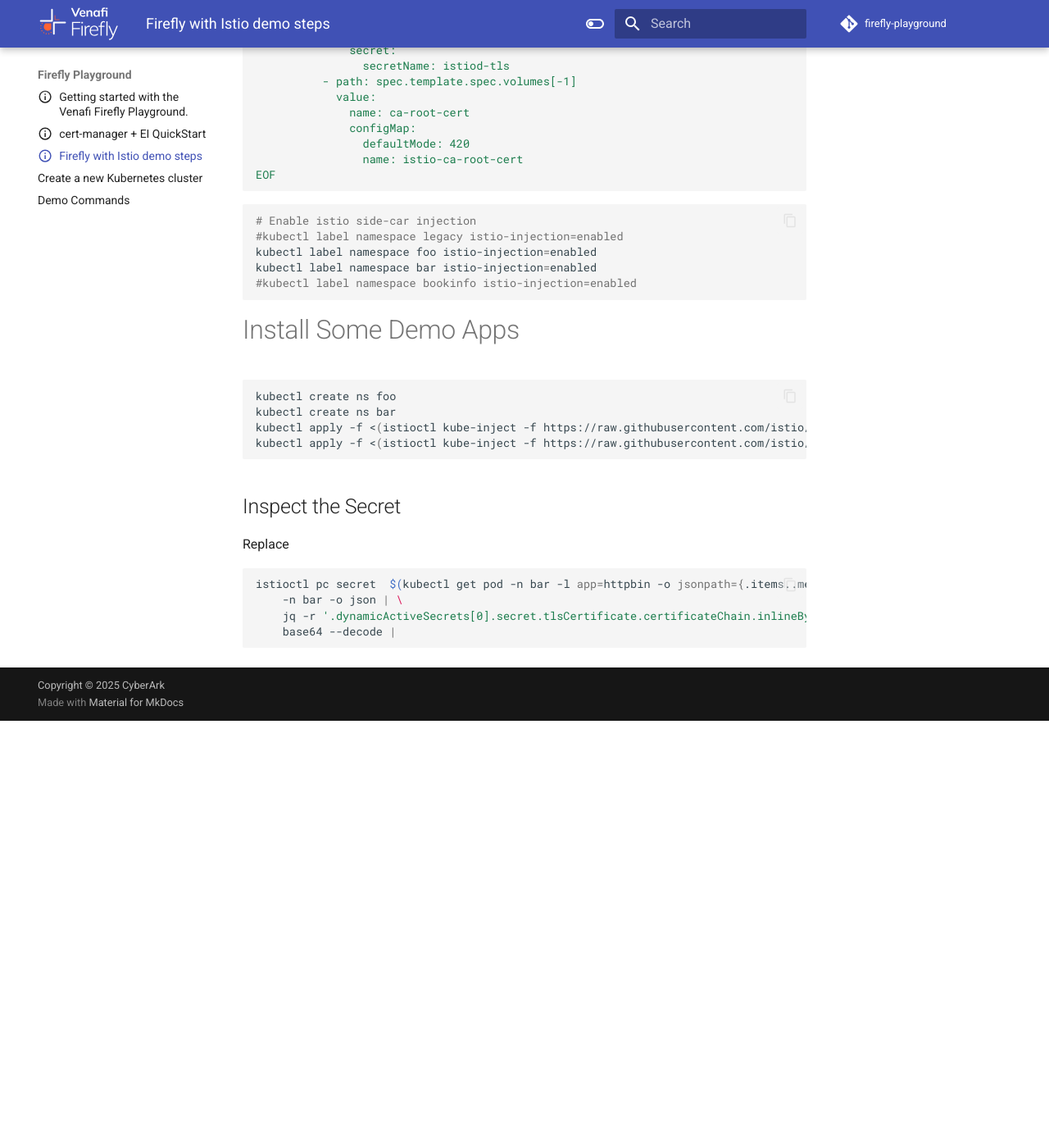
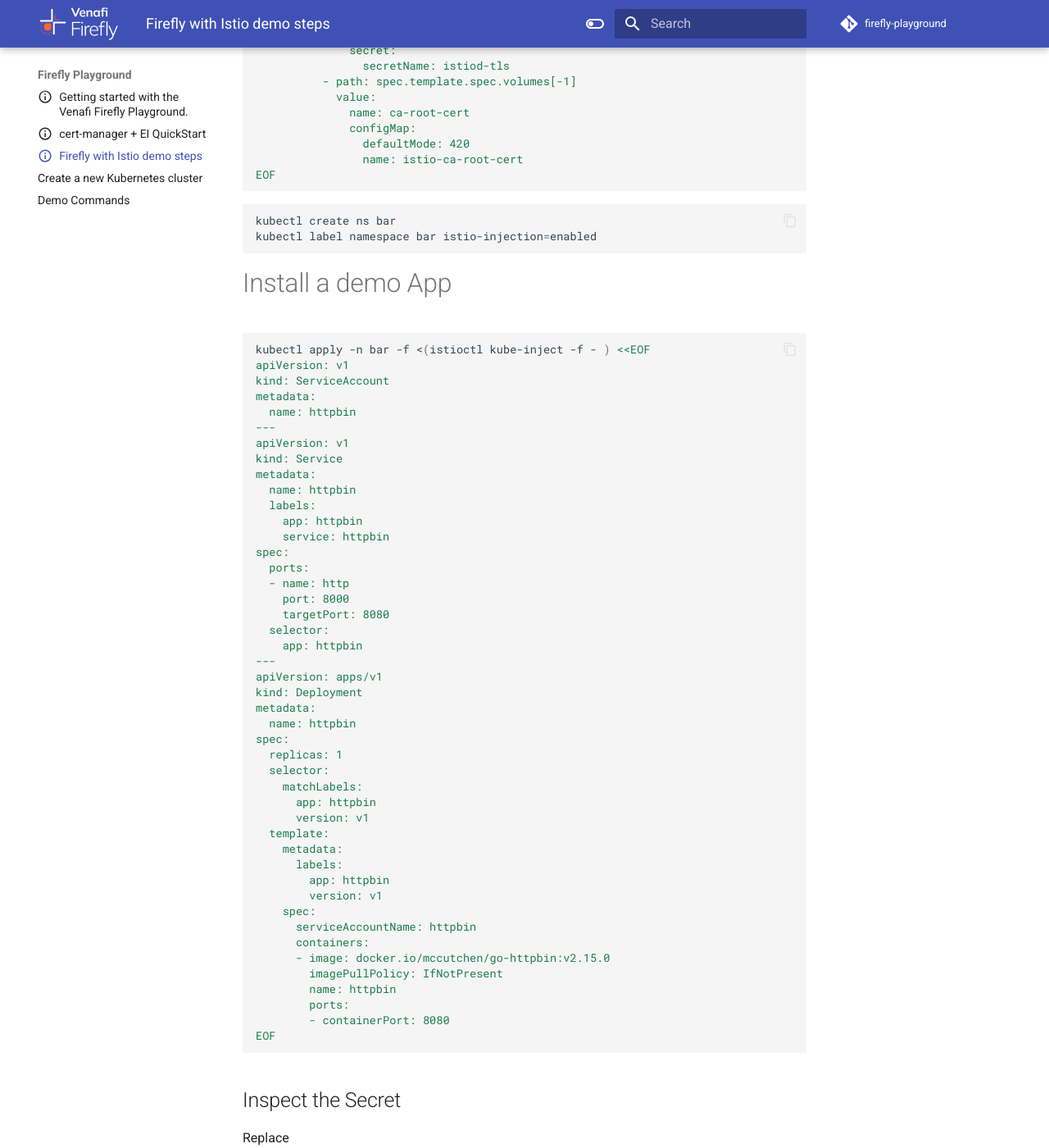
Before and after one commit to Venafi/firefly-playground, an MkDocs documentation site: the page built from docs/istio-firefly.md, in a window 1280 px wide and 1400 px high, scrolled down 6146 px. Shown: the whole window at 82% size. Built offline with MkDocs 1.6.1 and Material for MkDocs 9.7.7, drawn with Linux system fonts in a browser that asks for light colours; comment, search, counter and statistics services are not loaded; the version menu is left out; before the commit the page ends 7025 px from its top, so only the background shows below that.

Commit message:
added istio apps

````diff
--- a/docs/istio-firefly.md
+++ b/docs/istio-firefly.md
@@ -321,22 +321,58 @@
 ```
 
 ```sh
-# Enable istio side-car injection
-#kubectl label namespace legacy istio-injection=enabled
-kubectl label namespace foo istio-injection=enabled
+kubectl create ns bar
 kubectl label namespace bar istio-injection=enabled
-#kubectl label namespace bookinfo istio-injection=enabled
 ```
 
-# Install Some Demo Apps
+# Install a demo App
 
 ```sh
-kubectl create ns foo
-kubectl create ns bar
-kubectl apply -f <(istioctl kube-inject -f https://raw.githubusercontent.com/istio/istio/refs/heads/master/samples/httpbin/httpbin.yaml) -n bar
-kubectl apply -f <(istioctl kube-inject -f https://raw.githubusercontent.com/istio/istio/refs/heads/master/samples/curl/curl.yaml) -n bar
-
-
+kubectl apply -n bar -f <(istioctl kube-inject -f - ) <<EOF
+apiVersion: v1
+kind: ServiceAccount
+metadata:
+  name: httpbin
+---
+apiVersion: v1
+kind: Service
+metadata:
+  name: httpbin
+  labels:
+    app: httpbin
+    service: httpbin
+spec:
+  ports:
+  - name: http
+    port: 8000
+    targetPort: 8080
+  selector:
+    app: httpbin
+---
+apiVersion: apps/v1
+kind: Deployment
+metadata:
+  name: httpbin
+spec:
+  replicas: 1
+  selector:
+    matchLabels:
+      app: httpbin
+      version: v1
+  template:
+    metadata:
+      labels:
+        app: httpbin
+        version: v1
+    spec:
+      serviceAccountName: httpbin
+      containers:
+      - image: docker.io/mccutchen/go-httpbin:v2.15.0
+        imagePullPolicy: IfNotPresent
+        name: httpbin
+        ports:
+        - containerPort: 8080
+EOF
 ```
 
 ## Inspect the Secret
@@ -347,5 +383,5 @@
 istioctl pc secret  $(kubectl get pod -n bar -l app=httpbin -o jsonpath={.items..metadata.name}) \
     -n bar -o json | \
     jq -r '.dynamicActiveSecrets[0].secret.tlsCertificate.certificateChain.inlineBytes' | \
-    base64 --decode |
+    base64 --decode
 ```
````
Also changed, not shown: docs/httpbin.yaml (added, +43 -0 lines).
